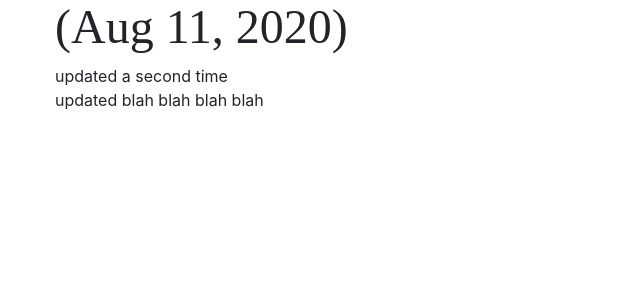
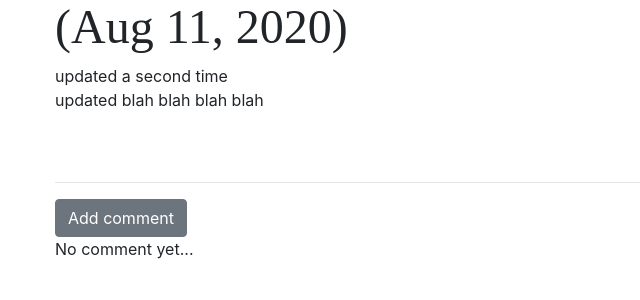
Before and after one commit to thiamen/my_django_site, a Django app: page /post/2/ in a window 1280 px wide. Shown: the part 189-489 px from the top of the page, without its empty margins (0-640 px from the left). Run offline with Django 3.2, Linux system fonts and the light colour scheme; data comes from the database, SQL or seed files in the repository; both versions use the stored data as it was after the commit; some libraries are stand-ins or nearby versions.

Commit message:
Add feature to comment on blog post

```diff
--- a/blog/admin.py
+++ b/blog/admin.py
@@ -1,5 +1,6 @@
 from django.contrib import admin
-from .models import Post
+from .models import Post, Comment
 
 # Register your models here.
 admin.site.register(Post)
+admin.site.register(Comment)
--- a/blog/models.py
+++ b/blog/models.py
@@ -14,6 +14,15 @@ class Post(models.Model):
         self.published_date = timezone.now()
         self.save()
 
+    def __str__(self):
+        return self.title
+
+
+class Comment(models.Model):
+    post = models.ForeignKey('blog.Post', on_delete=models.CASCADE, related_name='comments')
+    author = models.CharField(max_length=200)
+    text = models.TextField()
+    created_date = models.DateTimeField(default=timezone.now)
 
     def __str__(self):
-        return self.title
+        return self.text
--- a/blog/static/css/blog.css
+++ b/blog/static/css/blog.css
@@ -52,3 +52,7 @@ h1, h2, h3, h4 {
 a.btn.btn-primary {
     float: left;
 }
+
+.comment {
+    margin: 20px 0px 20px 20px;
+}
--- a/blog/templates/blog/base.html
+++ b/blog/templates/blog/base.html
@@ -8,7 +8,7 @@
     <link href="https://fonts.googleapis.com/css2?family=Inconsolata:wght@500;700&display=swap" rel="stylesheet"
           type="text/css">
     <link href="https://stackpath.bootstrapcdn.com/bootstrap/4.5.2/css/bootstrap.min.css" rel="stylesheet">
-    <link rel="stylesheet" href="{% static 'css/blog.css' %}">
+    <link rel="stylesheet" type="text/css" href="{% static 'css/blog.css' %}">
     <script src="https://kit.fontawesome.com/6e45500b14.js" crossorigin="anonymous"></script>
 
 </head>
--- a/blog/templates/blog/post_detail.html
+++ b/blog/templates/blog/post_detail.html
@@ -24,4 +24,21 @@
         <h1>{{ post.title }}</h1>
         <p>{{ post.text|linebreaksbr }}</p>
     </div>
+
+    <hr>
+    <a href="{% url 'add_comment_to_post' pk=post.pk %}" class="btn btn-secondary">Add comment</a>
+    {% for comment in post.comments.all %}
+        <div class="comment">
+            <div class="date">
+                {{ comment.created_date }}
+            </div>
+            <strong>{{ comment.author }}</strong>
+                <p>{{ comment.text }}</p>
+        </div>
+
+    {% empty %}
+        <p>No comment yet...</p>
+
+    {% endfor %}
+
 {% endblock %}
--- a/blog/urls.py
+++ b/blog/urls.py
@@ -30,4 +30,7 @@ urlpatterns = [
     # mydjangosite.com/accounts/logout ---> online
     path('accounts/logout', auth_views.LogoutView.as_view(), name='logout', kwargs={'next_page': 'post_list'}),
 
+    # path would look like 127.0.0.1:8000/post/2/comment ----> local
+    # mydjangosite.com/post/2/comment ---> online
+    path('post/<int:pk>/comment/', views.add_comment_to_post, name='add_comment_to_post'),
 ]
--- a/blog/views.py
+++ b/blog/views.py
@@ -1,8 +1,10 @@
 from django.contrib.auth.decorators import login_required
 from django.shortcuts import render, get_object_or_404, redirect
 from django.utils import timezone
+from django.http import HttpResponseRedirect
 
-from .forms import PostForm
+
+from .forms import PostForm, CommentForm
 from .models import Post
 
 
@@ -59,3 +61,17 @@ def post_publish(request, pk):
     post = get_object_or_404(Post, pk=pk)
     post.publish()
     return redirect('post_detail', pk=pk)
+
+def add_comment_to_post(request, pk):
+    post = get_object_or_404(Post, pk=pk)
+    if request.method == 'POST':
+        form = CommentForm(request.POST)
+        if form.is_valid():
+            comment = form.save(commit=False)
+            comment.author = request.user
+            comment.post = post
+            comment.save()
+            return redirect('post_detail', pk=post.pk)
+    else:
+        form = CommentForm()
+    return render(request, 'blog/add_comment_to_post.html', {'form': form})
--- a/mysite/urls.py
+++ b/mysite/urls.py
@@ -25,5 +25,5 @@ urlpatterns = [
     # mydjangosite.com/accounts/login ---> online
     path('accounts/login/', auth_views.LoginView.as_view(template_name="registration/login.html"), name='login'),
 
-    path('', include('blog.urls'))
+    path('', include('blog.urls')),
 ]
```
Also changed, not shown: blog/forms.py (+7 -1 lines), blog/templates/blog/add_comment_to_post.html (added, +12 -0 lines), blog/migrations/0002_comment.py (added), db.sqlite3.
